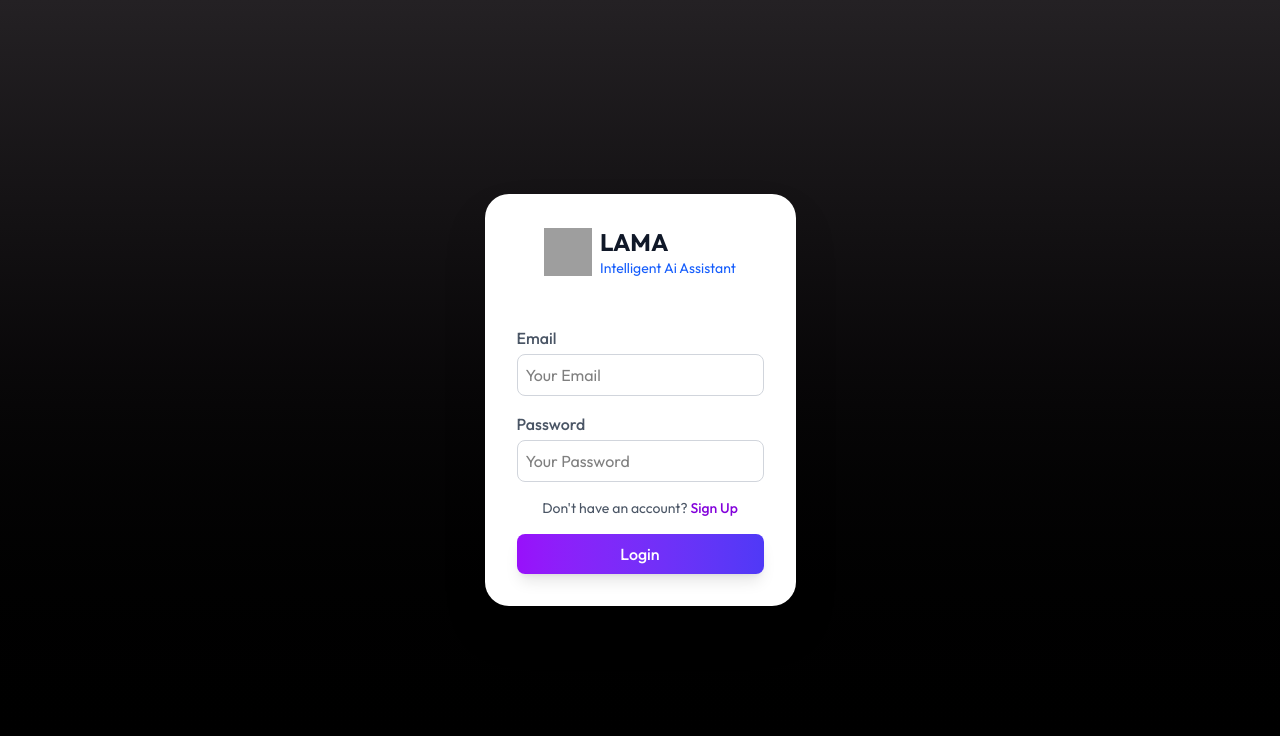
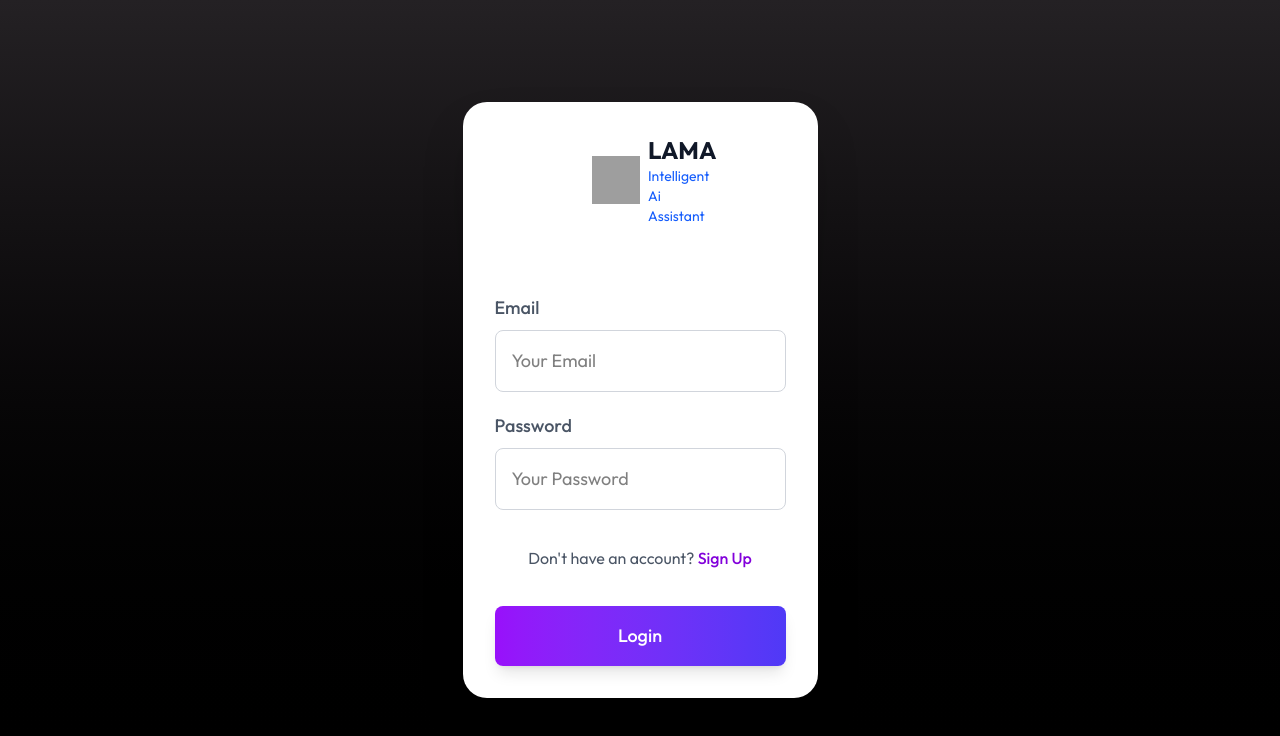
Before and after one commit to kojing777/LamaAI, a React (Vite) app in the folder Frontend/: page / in a window 1280 px wide. Shown: the top 736 px of the page. Built offline with nearby package versions, Linux system fonts and the light colour scheme; grey boxes are pictures that could not be loaded.

Commit message:
login page layout and improve responsiveness

```diff
--- a/Frontend/src/pages/Login.jsx
+++ b/Frontend/src/pages/Login.jsx
@@ -34,66 +34,74 @@ const Login = () => {
   };
 
   return (
-    <div className="min-h-screen flex items-center justify-center  transition-colors duration-300">
-      <div className="bg-white  rounded-3xl shadow-2xl w-full max-w-sm p-8 flex flex-col items-center gap-6 transition-colors duration-300">
+    <div className="min-h-screen flex items-center justify-center px-4 sm:px-6 lg:px-8 xl:px-10 py-8 transition-colors duration-300">
+      <div className="bg-white rounded-2xl sm:rounded-3xl shadow-lg sm:shadow-2xl w-full max-w-xs xs:max-w-sm sm:max-w-md md:max-w-lg p-4 sm:p-6 md:p-8 flex flex-col items-center gap-4 sm:gap-6 md:gap-8 transition-colors duration-300">
         {/* Logo */}
-        <div className="mb-4">
-          <Logo />
+        <div className="mb-2 sm:mb-4 md:mb-6 w-full flex justify-center">
+          <div className="w-16 h-16 sm:w-20 sm:h-20 md:w-24 md:h-24">
+            <Logo />
+          </div>
         </div>
 
         <form
           onSubmit={handleSubmit}
-          className="w-full flex flex-col gap-4 mt-2"
+          className="w-full flex flex-col gap-3 sm:gap-4 md:gap-5 mt-2"
         >
           {/* Name */}
           {state === "register" && (
-            <div className="flex flex-col gap-1">
-              <label className="text-gray-600 font-medium">Name</label>
+            <div className="flex flex-col gap-1 sm:gap-2">
+              <label className="text-gray-600 font-medium text-sm sm:text-base md:text-lg">
+                Name
+              </label>
               <input
                 type="text"
                 value={name}
                 onChange={(e) => setName(e.target.value)}
                 placeholder="Your Name"
-                className="border border-gray-300 rounded-lg p-2 focus:outline-none focus:ring-2 focus:ring-purple-500 transition"
+                className="border border-gray-300 rounded-lg p-2 sm:p-3 md:p-4 focus:outline-none focus:ring-2 focus:ring-purple-500 transition text-sm sm:text-base md:text-lg"
                 required
               />
             </div>
           )}
 
           {/* Email */}
-          <div className="flex flex-col gap-1">
-            <label className="text-gray-600 font-medium">Email</label>
+          <div className="flex flex-col gap-1 sm:gap-2">
+            <label className="text-gray-600 font-medium text-sm sm:text-base md:text-lg">
+              Email
+            </label>
             <input
               type="email"
               value={email}
               onChange={(e) => setEmail(e.target.value)}
               placeholder="Your Email"
-              className="border border-gray-300 rounded-lg p-2 focus:outline-none focus:ring-2 focus:ring-purple-500 transition"
+              className="border border-gray-300 rounded-lg p-2 sm:p-3 md:p-4 focus:outline-none focus:ring-2 focus:ring-purple-500 transition text-sm sm:text-base md:text-lg"
               required
             />
           </div>
 
           {/* Password */}
-          <div className="flex flex-col gap-1">
-            <label className="text-gray-600 font-medium">Password</label>
+          <div className="flex flex-col gap-1 sm:gap-2">
+            <label className="text-gray-600 font-medium text-sm sm:text-base md:text-lg">
+              Password
+            </label>
             <input
               type="password"
               value={password}
               onChange={(e) => setPassword(e.target.value)}
               placeholder="Your Password"
-              className="border border-gray-300 rounded-lg p-2 focus:outline-none focus:ring-2 focus:ring-purple-500 transition"
+              className="border border-gray-300 rounded-lg p-2 sm:p-3 md:p-4 focus:outline-none focus:ring-2 focus:ring-purple-500 transition text-sm sm:text-base md:text-lg"
               required
             />
           </div>
 
           {/* Toggle Login/Register */}
-          <p className="text-gray-600 text-sm text-center">
+          <p className="text-gray-600 text-xs sm:text-sm md:text-base text-center mt-2 sm:mt-4">
             {state === "register"
               ? "Already have an account? "
               : "Don't have an account? "}
             <span
               onClick={() => setState(state === "login" ? "register" : "login")}
-              className="text-purple-700 font-medium cursor-pointer hover:underline"
+              className="text-purple-700 font-medium cursor-pointer hover:underline transition-colors duration-200"
             >
               {state === "login" ? "Sign Up" : "Login"}
             </span>
@@ -102,7 +110,7 @@ const Login = () => {
           {/* Submit Button */}
           <button
             type="submit"
-            className="bg-gradient-to-r from-purple-600 to-indigo-600 text-white py-2 rounded-lg font-medium shadow-lg hover:scale-105 transition-transform w-full"
+            className="bg-gradient-to-r from-purple-600 to-indigo-600 text-white py-2 sm:py-3 md:py-4 rounded-lg font-medium shadow-lg hover:scale-105 active:scale-95 transition-all duration-200 w-full text-sm sm:text-base md:text-lg mt-2 sm:mt-4"
           >
             {state === "register" ? "Create Account" : "Login"}
           </button>
```
